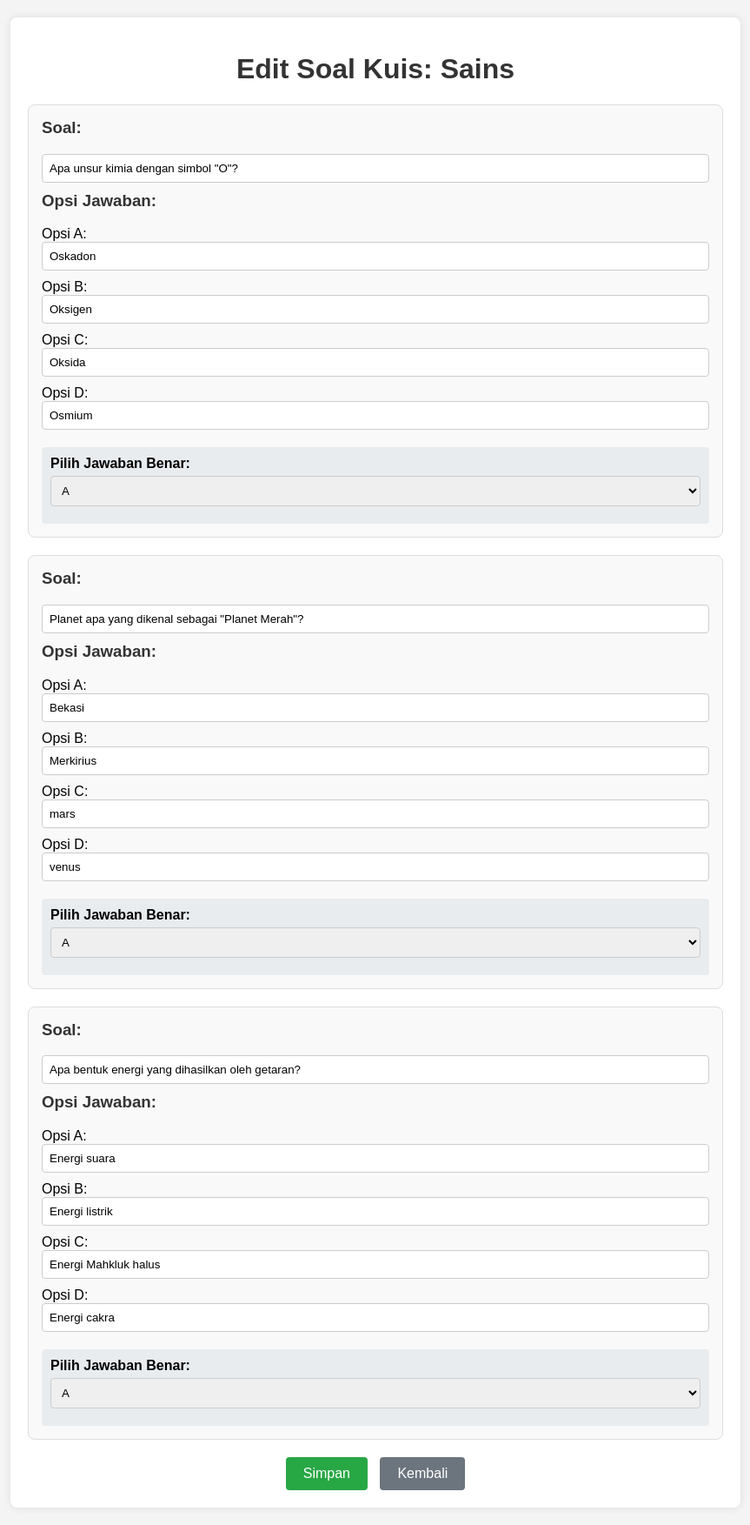
After one commit to adityauzi/uaswebpro3v2, a PHP site: page /edit_soal.php?eid=677b49f14a574 in a window 1280 px wide. The commit adds this page. Shown: the whole page at 87% size, without its empty margins (208-1071 px from the left). Run offline with PHP 8.4, Linux system fonts and the light colour scheme; the visitor is signed in with stand-in values (Sample User, id 1); data comes from the database, SQL or seed files in the repository.

Commit message:
update CRUD

```diff
--- a/dbConnection.php
+++ b/dbConnection.php
@@ -1,5 +1,8 @@
 <?php
 //all the variables defined here are accessible in all the files that include this one
-$con= new mysqli('localhost','root','','project')or die("Could not connect to mysql".mysqli_error($con));
+$con= new mysqli
+('localhost','root','','project')
+or die
+("Could not connect to mysql".mysqli_error($con));
 
 ?>
--- /dev/null
+++ b/edit_soal.php
@@ -0,0 +1,198 @@
+<?php
+session_start();
+include_once 'dbConnection.php';
+
+if (!isset($_SESSION['email'])) {
+   header("location: index.php");
+   exit;
+}
+
+$eid = $_GET['eid'];
+$quiz_query = mysqli_query($con, "SELECT * FROM quiz WHERE eid='$eid'") or die('Error: ' . mysqli_error($con));
+$quiz_data = mysqli_fetch_assoc($quiz_query);
+$questions_query = mysqli_query($con, "SELECT * FROM questions WHERE eid='$eid'") or die('Error: ' . mysqli_error($con));
+?>
+<!DOCTYPE html>
+<html lang="en">
+<head>
+   <meta charset="UTF-8">
+   <meta name="viewport" content="width=device-width, initial-scale=1.0">
+   <title>Edit Soal</title>
+   <style>
+       body {
+           font-family: Arial, sans-serif;
+           background-color: #f4f4f4;
+           margin: 0;
+           padding: 20px;
+       }
+       .container {
+           max-width: 800px;
+           margin: 0 auto;
+           background: #fff;
+           padding: 20px;
+           border-radius: 8px;
+           box-shadow: 0 0 10px rgba(0, 0, 0, 0.1);
+       }
+       h1 {
+           text-align: center;
+           color: #333;
+       }
+       table {
+           width: 100%;
+           border-collapse: collapse;
+           margin-bottom: 20px;
+       }
+       table, th, td {
+           border: 1px solid #ddd;
+       }
+       th, td {
+           padding: 10px;
+           text-align: left;
+       }
+       th {
+           background-color: #f8f9fa;
+       }
+       input[type="text"], select {
+           width: 100%;
+           padding: 8px;
+           box-sizing: border-box;
+           border: 1px solid #ccc;
+           border-radius: 4px;
+           margin-bottom: 10px;
+       }
+       input[type="submit"] {
+           background-color: #28a745;
+           color: white;
+           padding: 10px 20px;
+           border: none;
+           border-radius: 4px;
+           cursor: pointer;
+           font-size: 16px;
+       }
+       input[type="submit"]:hover {
+           background-color: #218838;
+       }
+       .question-block {
+           margin-bottom: 20px;
+           padding: 15px;
+           background-color: #f9f9f9;
+           border-radius: 8px;
+           border: 1px solid #ddd;
+       }
+       .question-block h3 {
+           margin-top: 0;
+           color: #333;
+       }
+       .alert {
+           padding: 15px;
+           margin-bottom: 20px;
+           border-radius: 4px;
+       }
+       .success {
+           background-color: #d4edda;
+           color: #155724;
+       }
+       .error {
+           background-color: #f8d7da;
+           color: #721c24;
+       }
+       .button-group {
+           margin-top: 20px;
+           text-align: center;
+       }
+       .btn {
+           display: inline-block;
+           padding: 10px 20px;
+           text-decoration: none;
+           background: #6c757d;
+           color: white;
+           border-radius: 4px;
+           margin-left: 10px;
+       }
+       .answer-select {
+           margin-top: 10px;
+           padding: 10px;
+           background-color: #e9ecef;
+           border-radius: 4px;
+       }
+       .answer-select label {
+           display: block;
+           margin-bottom: 5px;
+           font-weight: bold;
+       }
+   </style>
+</head>
+<body>
+   <div class="container">
+       <?php if(isset($_SESSION['message'])): ?>
+           <div class="alert <?php echo $_SESSION['status']; ?>">
+               <?php
+                   echo $_SESSION['message'];
+                   unset($_SESSION['message']);
+                   unset($_SESSION['status']);
+               ?>
+           </div>
+       <?php endif; ?>
+
+       <h1>Edit Soal Kuis: <?php echo htmlspecialchars($quiz_data['title']); ?></h1>
+       <form action="update_soal.php" method="post">
+           <input type="hidden" name="eid" value="<?php echo $eid; ?>">
+           <?php while ($question = mysqli_fetch_assoc($questions_query)) : ?>
+               <div class="question-block">
+                   <h3>Soal:</h3>
+                   <input type="text" name="soal[<?php echo $question['qid']; ?>]" value="<?php echo htmlspecialchars($question['qns']); ?>">
+                   <h3>Opsi Jawaban:</h3>
+                   <?php
+                   $qid = $question['qid'];
+                   $options_query = mysqli_query($con, "SELECT * FROM options WHERE qid='$qid'") or die('Error: ' . mysqli_error($con));
+                   $option_index = 0;
+                   $letters = ['a', 'b', 'c', 'd'];
+                   while ($option = mysqli_fetch_assoc($options_query)) : ?>
+                       <label>Opsi <?php echo strtoupper($letters[$option_index]); ?>:</label>
+                       <input type="text" name="options[<?php echo $qid; ?>][]" value="<?php echo htmlspecialchars($option['option']); ?>">
+                       <?php $option_index++; ?>
+                   <?php endwhile; ?>
+
+                   <div class="answer-select">
+                       <label>Pilih Jawaban Benar:</label>
+                       <select name="sn[<?php echo $qid; ?>]">
+                           <option value="a" <?php echo ($question['sn'] == 'a') ? 'selected' : ''; ?>>A</option>
+                           <option value="b" <?php echo ($question['sn'] == 'b') ? 'selected' : ''; ?>>B</option>
+                           <option value="c" <?php echo ($question['sn'] == 'c') ? 'selected' : ''; ?>>C</option>
+                           <option value="d" <?php echo ($question['sn'] == 'd') ? 'selected' : ''; ?>>D</option>
+                       </select>
+                   </div>
+               </div>
+           <?php endwhile; ?>
+           <div class="button-group">
+               <input type="submit" value="Simpan" name="submit">
+               <a href="dash.php" class="btn">Kembali</a>
+           </div>
+       </form>
+   </div>
+
+   <script>
+       document.querySelector('form').addEventListener('submit', function(e) {
+           e.preventDefault();
+           const formData = new FormData(this);
+
+           fetch('update_soal.php', {
+               method: 'POST',
+               body: formData
+           })
+           .then(response => response.json())
+           .then(data => {
+               if(data.success) {
+                   window.location.href = 'dash.php';
+               } else {
+                   alert(data.message || 'Gagal menyimpan perubahan');
+               }
+           })
+           .catch(error => {
+               alert('Terjadi kesalahan');
+               console.error(error);
+           });
+       });
+   </script>
+</body>
+</html>
```
Also changed, not shown: dash.php (+48 -19 lines), tampilan.html (added, +116 -0 lines), update_soal.php (added, +53 -0 lines).
